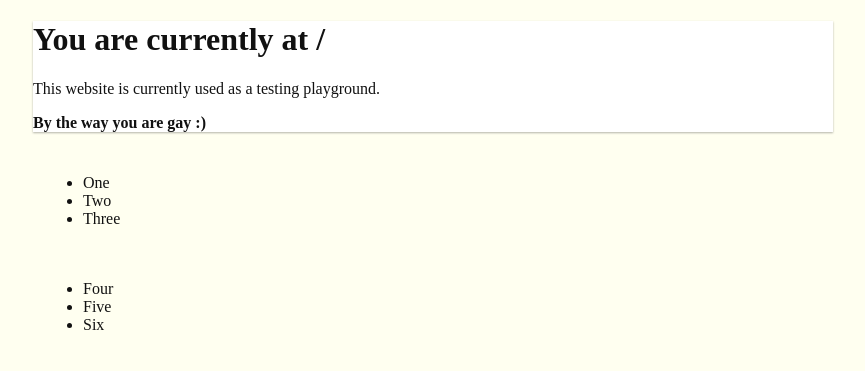
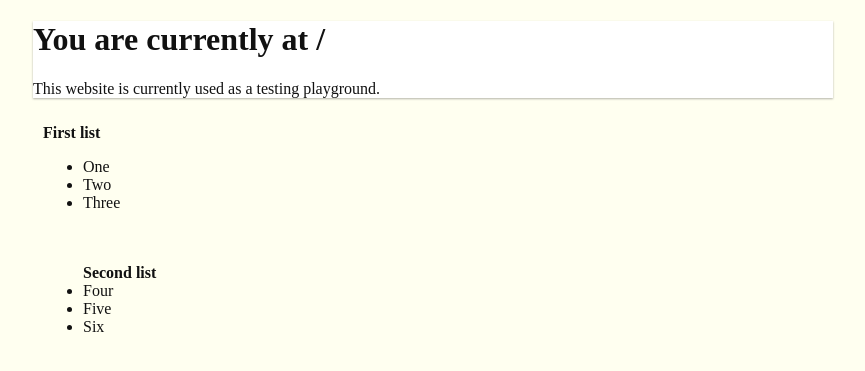
Before and after one commit to DanyBouchard/website_testing, a Flask app: page / in a window 1280 px wide. Shown: the part 52-423 px from the top of the page, without its empty margins (207-1072 px from the left). Run offline with Flask 2, Linux system fonts and the light colour scheme.

Commit message:
Small modifications to the template

```diff
--- a/templates/index.html
+++ b/templates/index.html
@@ -16,10 +16,8 @@
 			<p>
 			This website is currently used as a testing playground.
 			</p>
-			<p>
-			<strong> By the way you are gay :)</strong>
-			</p>
 			<div class="division">
+				<strong>First list</strong>
 				<ul>
 					<li>One</li>
 					<li>Two</li>
@@ -27,7 +25,9 @@
 				</ul>
 			</div>
 			<div class="division">
+
 				<ul>
+					<strong>Second list</strong>
 					<li>Four</li>
 					<li>Five</li>
 					<li>Six</li>
```
